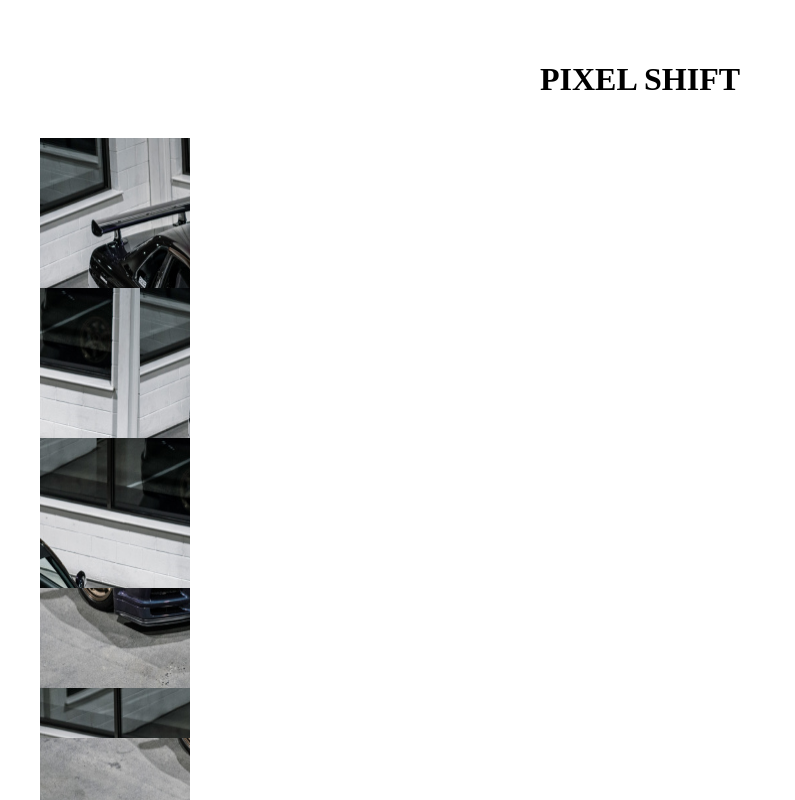
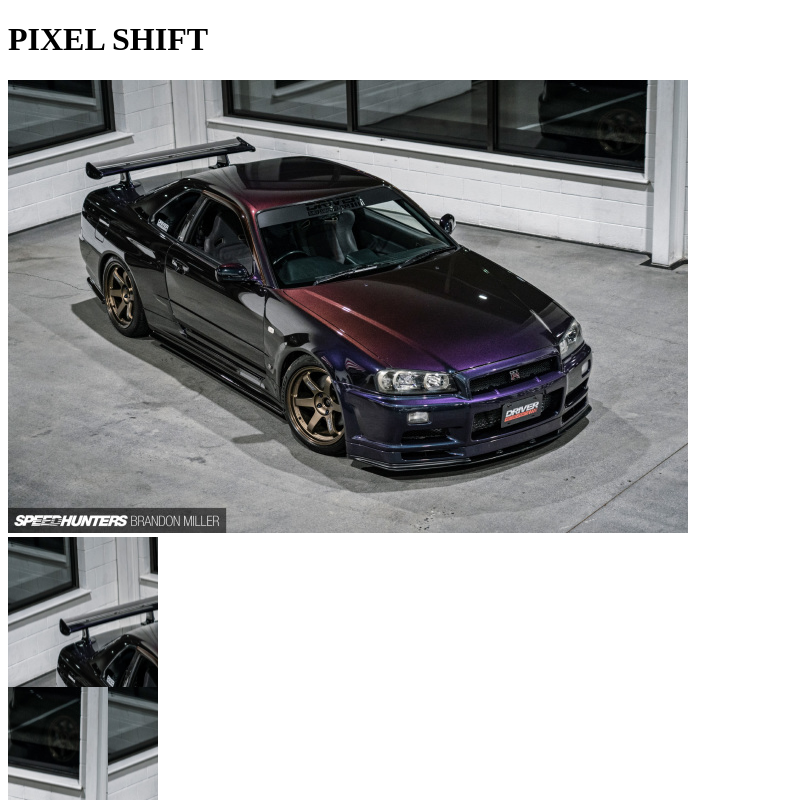
Before and after one commit to wowgr8/pixel-shift, a React (Vite) app: page / in a window 1280 px wide. Shown: the top 800 px of the page, without its empty margins (0-795 px from the left). Built offline with nearby package versions, Linux system fonts and the light colour scheme.

Commit message:
comment out square image styling

```diff
--- a/src/App.css
+++ b/src/App.css
@@ -1,31 +1,17 @@
-#root {
-  max-width: 1280px;
-  margin: 0 auto;
-  padding: 2rem;
-  text-align: center;
-}
-
-.image-grid {
+/* .square-image {
+  position: relative;
   display: grid;
   grid-template-columns: repeat(3, 1fr);
-  grid-gap: 2px;
-}
+  grid-gap: 5px;
+} */
 
-.grid-cell {
-  width: 300px;
-  height: 300px;
-  background-size: cover;
-}
-
-.square-image {
-  width: 100%;
-  height: 0;
-  padding-bottom: 100%;
-  overflow: hidden;
-}
-
-.square-image img {
+/* .grid-cell {
   width: 100%;
   height: 100%;
-  object-fit: contain;
+  background-size: cover;
+  background-repeat: no-repeat;
+} */
+
+.grid-cell:hover {
+  opacity: 0.8;
 }
```
